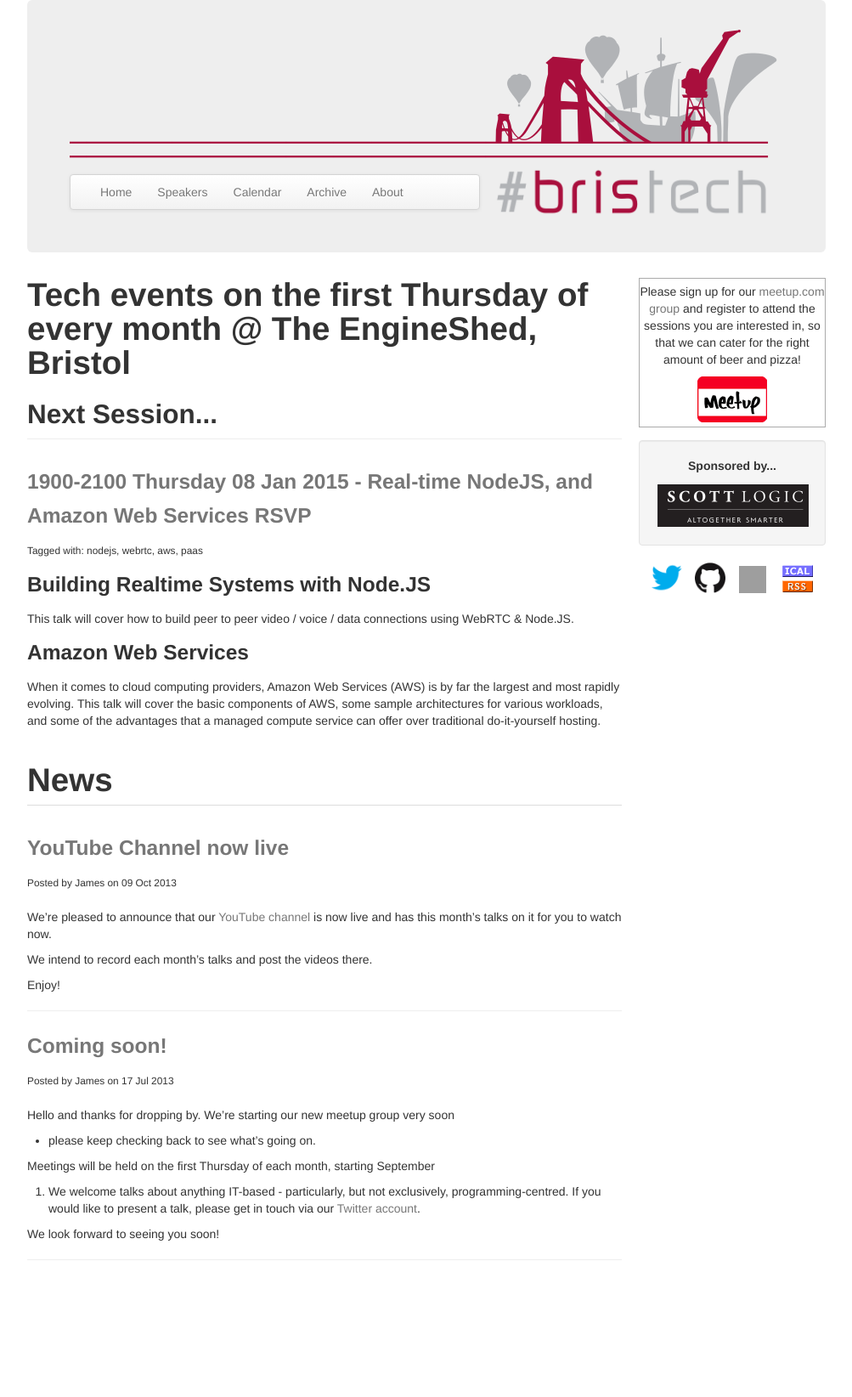
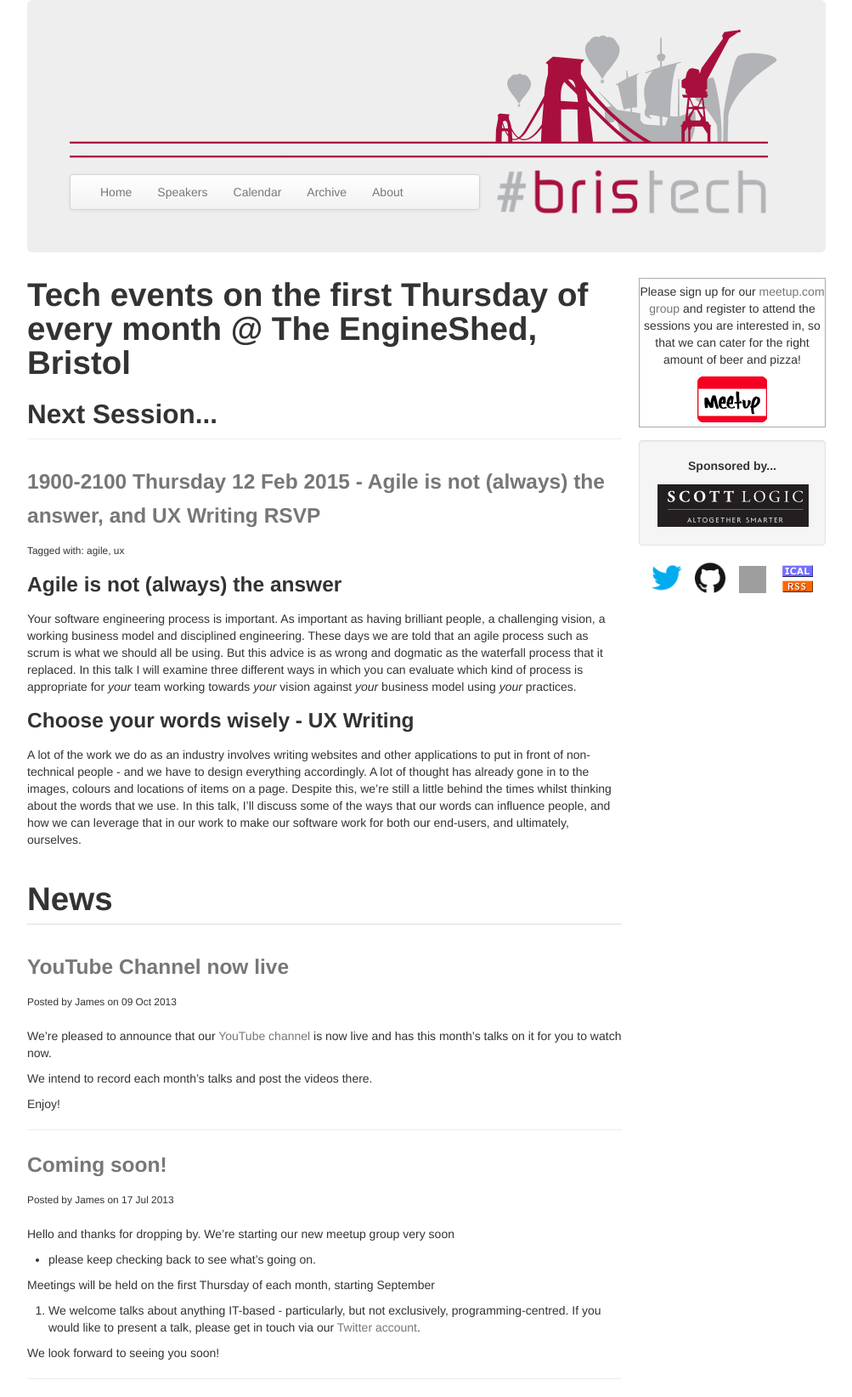
Before and after one commit to bris-tech/bris-tech.github.io, a Jekyll site: the page built from index.html, in a window 1280 px wide. Shown: the whole page at 85% size, without its empty margins (138-1141 px from the left). Built offline with Jekyll 4.4.1, drawn with Linux system fonts in a browser that asks for light colours; before the commit the page ends 1504 px from its top, so only the background shows below that; grey boxes are pictures that could not be loaded.

Commit message:
Feb 2015

```diff
--- /dev/null
+++ b/_posts/2015-02-12-february-2015.md
@@ -0,0 +1,16 @@
+---
+layout: session
+title: "Agile is not (always) the answer, and UX Writing"
+categories: event
+speakers: [thomleggett, davesimons]
+tags: agile ux
+meetupid: 219209227
+---
+
+### Agile is not (always) the answer
+
+Your software engineering process is important. As important as having brilliant people, a challenging vision, a working business model and disciplined engineering. These days we are told that an agile process such as scrum is what we should all be using. But this advice is as wrong and dogmatic as the waterfall process that it replaced. In this talk I will examine three different ways in which you can evaluate which kind of process is appropriate for *your* team working towards *your* vision against *your* business model using *your* practices.
+
+### Choose your words wisely - UX Writing
+
+A lot of the work we do as an industry involves writing websites and other applications to put in front of non-technical people - and we have to design everything accordingly. A lot of thought has already gone in to the images, colours and locations of items on a page. Despite this, we’re still a little behind the times whilst thinking about the words that we use. In this talk, I’ll discuss some of the ways that our words can influence people, and how we can leverage that in our work to make our software work for both our end-users, and ultimately, ourselves.
```
Also changed, not shown: _posts/2015-01-08-january-2015.md (+1 -1 lines), speakers/_posts/2000-01-01-dave-simons.md (added, +9 -0 lines), speakers/_posts/2000-01-01-thom-leggett.md (added, +9 -0 lines).
